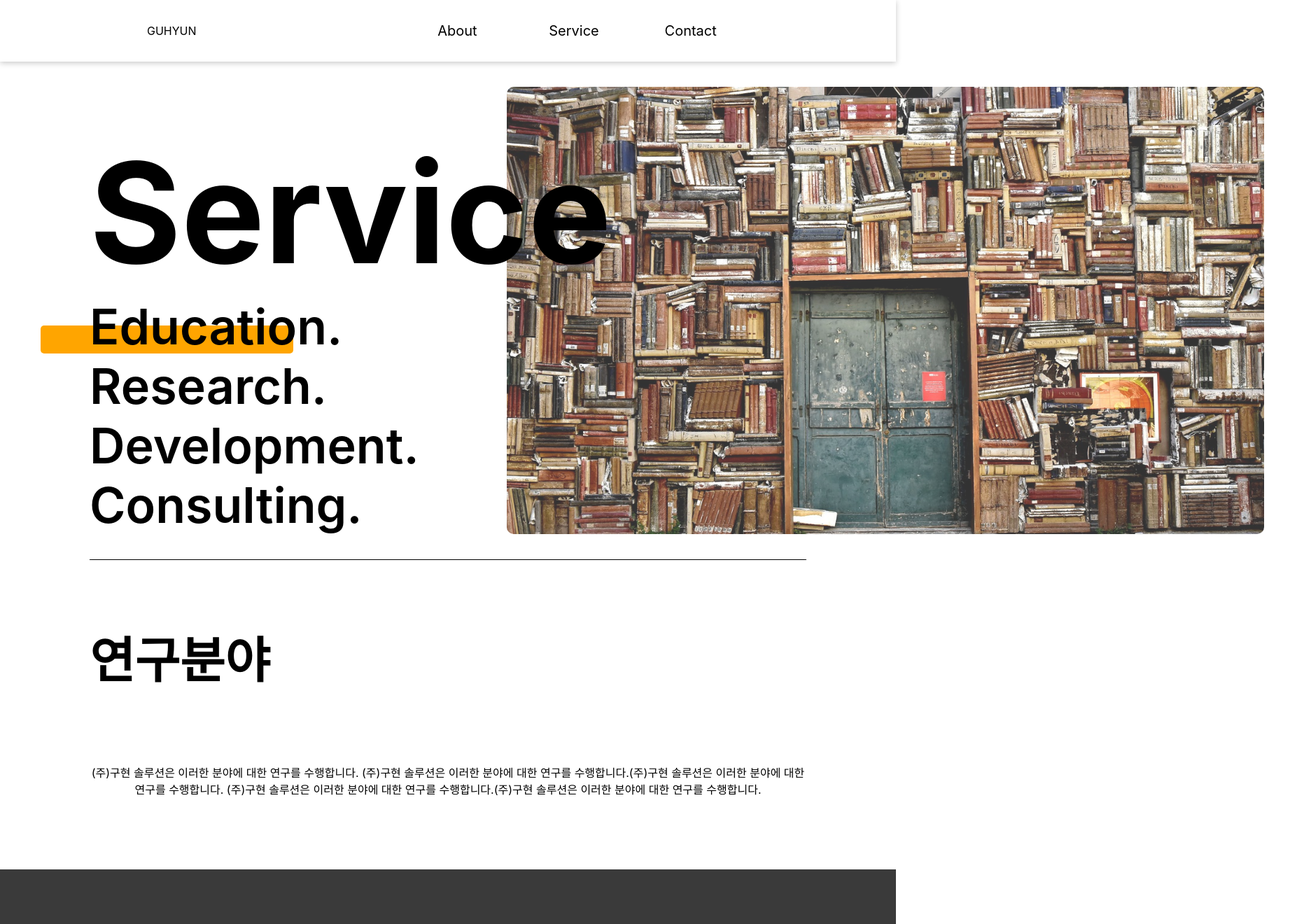
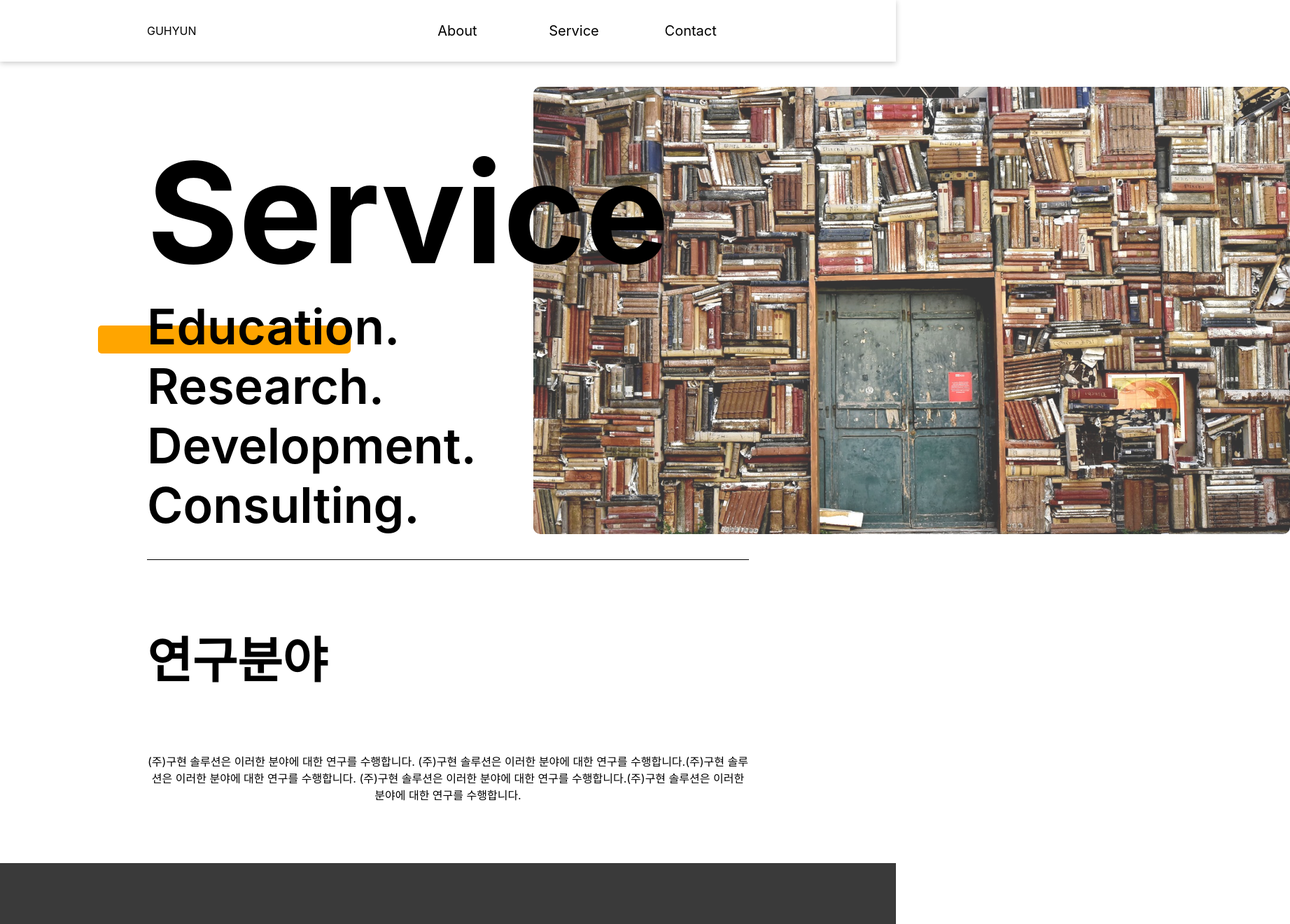
Before and after one commit to LDH-Duke/GHsolution-React, a React (Create React App) app: page /service/research in a window 1280 px wide. Shown: the top 1320 px of the page at 70% size, 1843 px wide, since content can reach past the window. Built offline with nearby package versions, Linux system fonts and the light colour scheme.

Commit message:
feat : margin size 수정

```diff
--- a/src/components/style/AboutIntro.css
+++ b/src/components/style/AboutIntro.css
@@ -4,7 +4,7 @@
     justify-content: center;
     height: 963px;
     padding-top: 88px;
-    margin: 0 10%;
+    margin: 0 210px;
 }
 
 #aboutintro>.wrap-aintro {
--- a/src/components/style/AboutMember.css
+++ b/src/components/style/AboutMember.css
@@ -6,7 +6,7 @@
     padding-top: 88px;
     border-bottom: 1px solid gray;
     box-shadow: 0 14px 28px rgba(0, 0, 0, 0.25), 0 10px 10px rgba(0, 0, 0, 0.22);
-    margin: 0 10%;
+    margin: 0 210px;
     height: 1500px;
 }
 
--- a/src/components/style/Aboutpanel.css
+++ b/src/components/style/Aboutpanel.css
@@ -4,7 +4,7 @@
     justify-content: center;
     height: 963px;
     padding-top: 88px;
-    margin: 0 10%;
+    margin: 0 210px;
 }
 
 #panel>div>.panel-title {
--- a/src/components/style/ServiceEdu.css
+++ b/src/components/style/ServiceEdu.css
@@ -1,5 +1,5 @@
 .edu {
-    margin: 0 10%;
+    margin: 0 210px;
     border-bottom: 1px solid black;
 
 }
--- a/src/components/style/ServicePost.css
+++ b/src/components/style/ServicePost.css
@@ -1,7 +1,7 @@
 #servicepost {
     height: 100%;
     padding-top: 88px;
-    margin: 0 10%;
+    margin: 0 210px;
     display: flex;
     border-bottom: 1px solid black;
 }
@@ -16,7 +16,7 @@
 #servicepost>.wrap-spost::before {
     position: absolute;
     content: "";
-    left: 80%;
+    left: 74%;
     width: 145%;
     height: 90%;
     background-image: url('../../img/book1.jpg');
@@ -44,7 +44,7 @@
     font-weight: 600;
 }
 
-#servicepost>div>ul>.tab::after{
+#servicepost>div>ul>.tab::after {
     content: "";
     position: absolute;
     bottom: 5%;
@@ -55,16 +55,16 @@
     width: 0%;
     height: 40px;
     background: orange;
-    border-radius: 5px ;
+    border-radius: 5px;
     transition: all 0.8s ease-out;
     z-index: -1;
 }
 
-#servicepost>div>ul>.tab:hover::after{
+#servicepost>div>ul>.tab:hover::after {
     width: 100%;
 }
 
-#servicepost>div>ul>.tab>a{
+#servicepost>div>ul>.tab>a {
     color: black;
 }
 
@@ -76,7 +76,7 @@
     /*동작방향? 범위느낌*/
     width: 0%;
     height: 40px;
-    border-radius: 5px ;
+    border-radius: 5px;
     background: orange;
     transition: all 0.8s ease-out;
     z-index: -1;
--- a/src/components/style/ServiceResearch.css
+++ b/src/components/style/ServiceResearch.css
@@ -1,6 +1,6 @@
 #research-intro {
     padding-top: 88px;
-    margin: 0 10%;
+    margin: 0 210px;
 }
 
 #research-intro>.wrap-re {
--- a/src/components/style/Side.css
+++ b/src/components/style/Side.css
@@ -6,10 +6,10 @@
     z-index: 1;
 }
 
-#side>.wrap-side{
+#side>.wrap-side {
     position: relative;
     background-color: white;
-    opacity: 0.8;
+    /* opacity: 0.8; */
     border-radius: 10px;
     top: 40%;
 }
```
